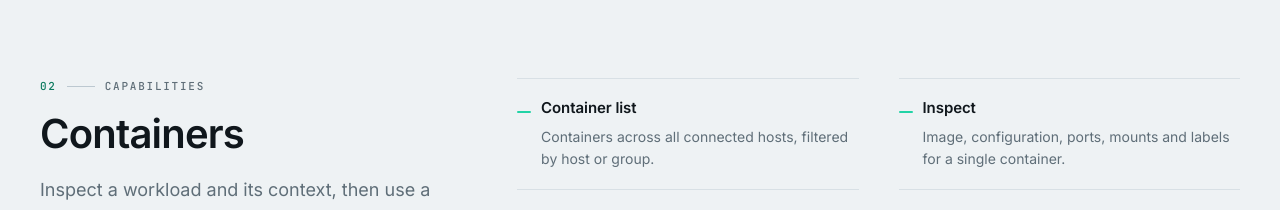
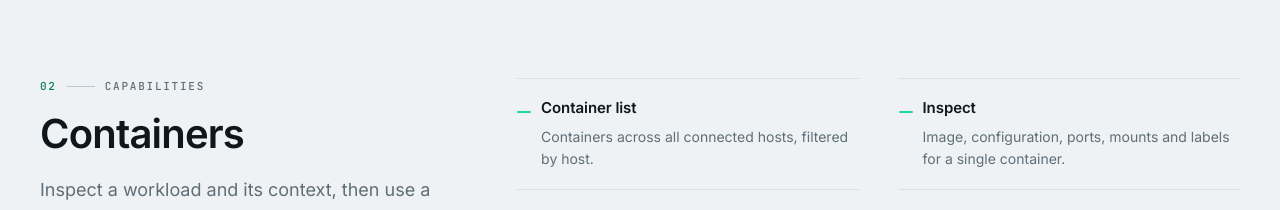
Before and after one commit to Dockplanee/dockplane, an Angular app in the folder website/: page /features in a window 1280 px wide. Shown: the part 1160-1370 px from the top of the page. Built offline with nearby package versions, Linux system fonts and the light colour scheme.

Commit message:
website: remove the host group filter from the container list entry
Host groups are a planned capability and are listed as one. The container list
entry presented filtering by group as available.

```diff
--- a/website/src/app/pages/features/feature-catalog.ts
+++ b/website/src/app/pages/features/feature-catalog.ts
@@ -53,7 +53,7 @@ export const FEATURE_AREAS: readonly FeatureArea[] = [
     entries: [
       {
         name: 'Container list',
-        detail: 'Containers across all connected hosts, filtered by host or group.',
+        detail: 'Containers across all connected hosts, filtered by host.',
       },
       {
         name: 'Inspect',
```
